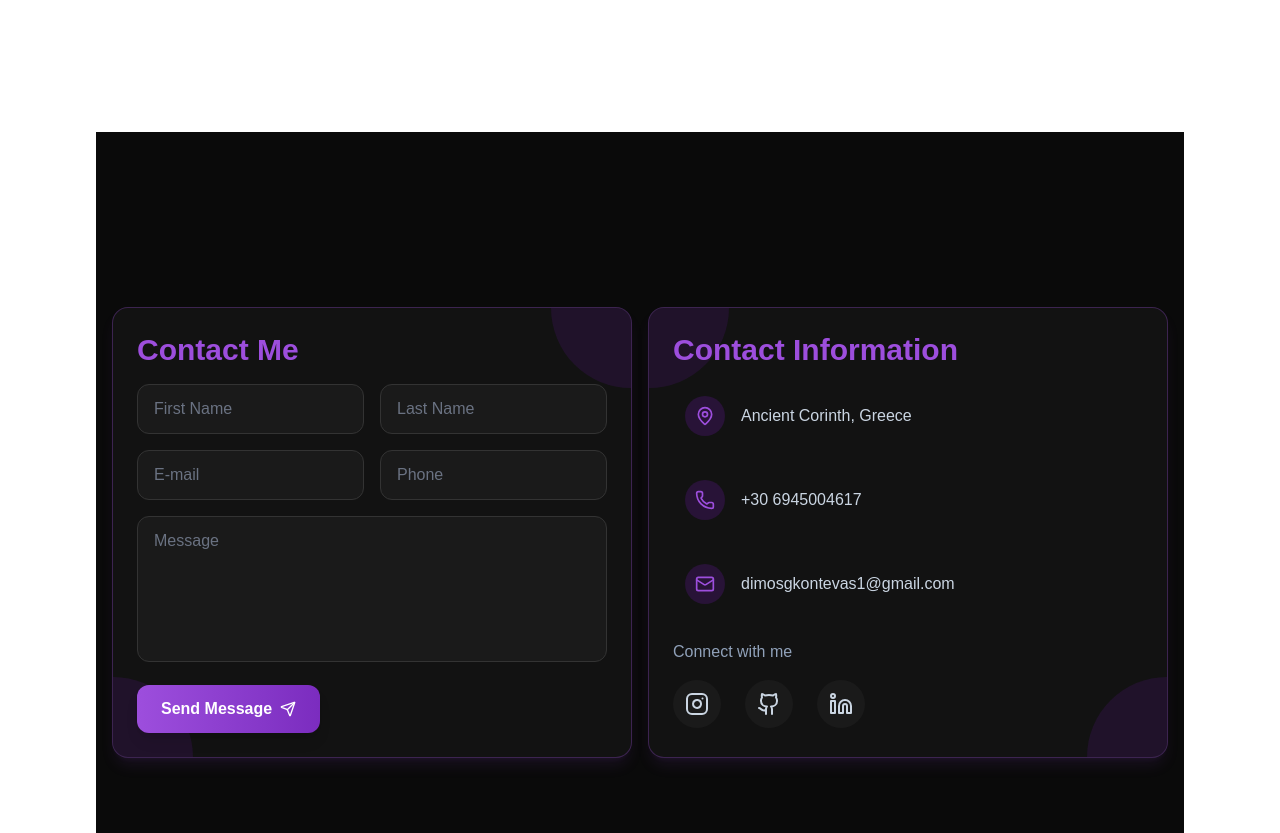
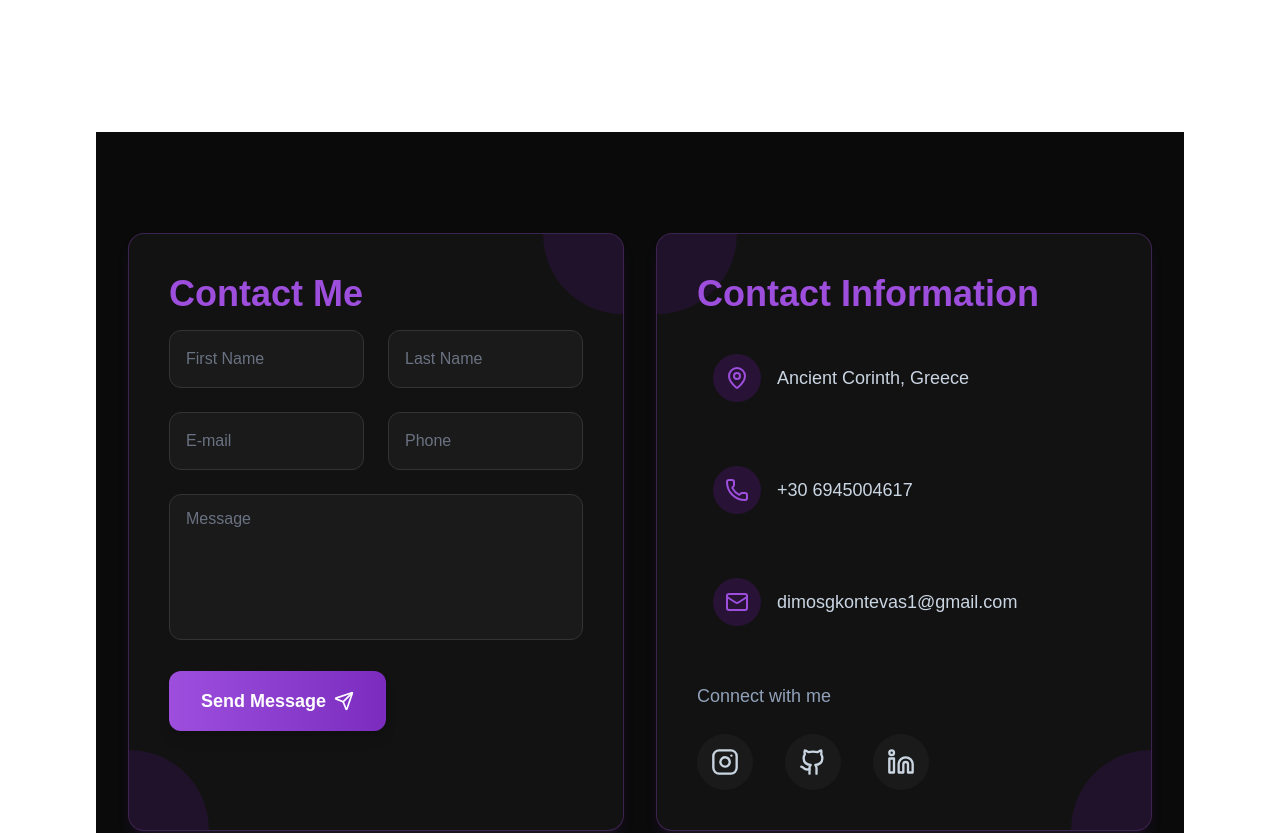
Before and after one commit to gkontevas/Portfolio, a Next.js app: page / in a window 1280 px wide. Shown: the part 2540-3373 px from the top of the page. Built offline with nearby package versions, Linux system fonts and the light colour scheme.

Commit message:
new commit

```diff
--- a/app/components/Contact.jsx
+++ b/app/components/Contact.jsx
@@ -4,7 +4,7 @@ import { useState, useRef } from "react"
 import Swal from "sweetalert2"
 import Link from "next/link"
 import { motion, useInView } from "framer-motion"
-import { MapPin, Phone, Mail, Instagram, Github, Linkedin, Send } from "lucide-react"
+import { MapPin, Phone, Mail, Instagram, Github, Linkedin, Send } from 'lucide-react'
 
 const ContactForm = () => {
   const [isSubmitting, setIsSubmitting] = useState(false)
@@ -101,9 +101,9 @@ const ContactForm = () => {
   }
 
   return (
-    <div className="min-h-screen w-full flex items-center justify-center bg-[#0A0A0A] py-4">
-      <div className="w-full px-0 sm:px-4 md:max-w-7xl">
-        <div className="flex flex-col md:flex-row gap-4">
+    <div className="min-h-screen w-full flex items-center justify-center bg-[#0A0A0A] py-4 px-0 sm:px-6 lg:px-8">
+      <div className="w-full max-w-full xl:max-w-[1400px] 2xl:max-w-[1600px]">
+        <div className="flex flex-col md:flex-row gap-4 md:gap-6 lg:gap-8">
           {/* Contact Form */}
           <motion.div
             ref={formContainerRef}
@@ -116,21 +116,21 @@ const ContactForm = () => {
             <div className="absolute -top-20 -right-20 w-40 h-40 rounded-full bg-purple-900/20"></div>
             <div className="absolute -bottom-20 -left-20 w-40 h-40 rounded-full bg-purple-900/20"></div>
 
-            <div className="p-6 space-y-5 relative z-10">
+            <div className="p-6 md:p-8 lg:p-10 space-y-5 relative z-10">
               <motion.h2
-                className="text-2xl sm:text-3xl font-bold text-[#9D4EDD] mb-4 text-center md:text-left"
+                className="text-2xl sm:text-3xl lg:text-4xl font-bold text-[#9D4EDD] mb-4 text-center md:text-left"
                 variants={itemVariants}
               >
                 Contact Me
               </motion.h2>
-              <form onSubmit={onSubmit} className="space-y-4">
-                <div className="grid grid-cols-1 sm:grid-cols-2 gap-4">
+              <form onSubmit={onSubmit} className="space-y-4 lg:space-y-6">
+                <div className="grid grid-cols-1 sm:grid-cols-2 gap-4 lg:gap-6">
                   <motion.div variants={formItemVariants}>
                     <input
                       type="text"
                       name="firstName"
                       placeholder="First Name"
-                      className="w-full px-4 py-3 bg-[#1A1A1A] border border-[#333333] rounded-xl focus:outline-none focus:ring-2 focus:ring-[#9D4EDD] focus:border-transparent text-slate-300 placeholder-gray-500 transition-all duration-200"
+                      className="w-full px-4 py-3 lg:py-4 bg-[#1A1A1A] border border-[#333333] rounded-xl focus:outline-none focus:ring-2 focus:ring-[#9D4EDD] focus:border-transparent text-slate-300 placeholder-gray-500 transition-all duration-200"
                       required
                     />
                   </motion.div>
@@ -139,18 +139,18 @@ const ContactForm = () => {
                       type="text"
                       name="lastName"
                       placeholder="Last Name"
-                      className="w-full px-4 py-3 bg-[#1A1A1A] border border-[#333333] rounded-xl focus:outline-none focus:ring-2 focus:ring-[#9D4EDD] focus:border-transparent text-slate-300 placeholder-gray-500 transition-all duration-200"
+                      className="w-full px-4 py-3 lg:py-4 bg-[#1A1A1A] border border-[#333333] rounded-xl focus:outline-none focus:ring-2 focus:ring-[#9D4EDD] focus:border-transparent text-slate-300 placeholder-gray-500 transition-all duration-200"
                       required
                     />
                   </motion.div>
                 </div>
-                <div className="grid grid-cols-1 sm:grid-cols-2 gap-4">
+                <div className="grid grid-cols-1 sm:grid-cols-2 gap-4 lg:gap-6">
                   <motion.div variants={formItemVariants}>
                     <input
                       type="email"
                       name="email"
                       placeholder="E-mail"
-                      className="w-full px-4 py-3 bg-[#1A1A1A] border border-[#333333] rounded-xl focus:outline-none focus:ring-2 focus:ring-[#9D4EDD] focus:border-transparent text-slate-300 placeholder-gray-500 transition-all duration-200"
+                      className="w-full px-4 py-3 lg:py-4 bg-[#1A1A1A] border border-[#333333] rounded-xl focus:outline-none focus:ring-2 focus:ring-[#9D4EDD] focus:border-transparent text-slate-300 placeholder-gray-500 transition-all duration-200"
                       required
                     />
                   </motion.div>
@@ -159,7 +159,7 @@ const ContactForm = () => {
                       type="tel"
                       name="phone"
                       placeholder="Phone"
-                      className="w-full px-4 py-3 bg-[#1A1A1A] border border-[#333333] rounded-xl focus:outline-none focus:ring-2 focus:ring-[#9D4EDD] focus:border-transparent text-slate-300 placeholder-gray-500 transition-all duration-200"
+                      className="w-full px-4 py-3 lg:py-4 bg-[#1A1A1A] border border-[#333333] rounded-xl focus:outline-none focus:ring-2 focus:ring-[#9D4EDD] focus:border-transparent text-slate-300 placeholder-gray-500 transition-all duration-200"
                       required
                     />
                   </motion.div>
@@ -176,7 +176,7 @@ const ContactForm = () => {
                 <motion.div className="flex justify-center md:justify-start">
                   <motion.button
                     type="submit"
-                    className="px-6 py-3 bg-gradient-to-r from-[#9D4EDD] to-[#7B2CBF] text-white rounded-xl font-semibold transition-all duration-200 shadow-lg disabled:opacity-70 flex items-center gap-2"
+                    className="px-6 py-3 lg:px-8 lg:py-4 bg-gradient-to-r from-[#9D4EDD] to-[#7B2CBF] text-white rounded-xl font-semibold transition-all duration-200 shadow-lg disabled:opacity-70 flex items-center gap-2 text-base lg:text-lg"
                     variants={buttonVariants}
                     whileHover="hover"
                     whileTap="tap"
@@ -186,15 +186,15 @@ const ContactForm = () => {
                       <>
                         <motion.div
                           animate={{ rotate: 360 }}
-                          transition={{ repeat: Number.POSITIVE_INFINITY, duration: 1, ease: "linear" }}
-                          className="w-5 h-5 border-2 border-white border-t-transparent rounded-full"
+                          transition={{ repeat: Infinity, duration: 1, ease: "linear" }}
+                          className="w-5 h-5 lg:w-6 lg:h-6 border-2 border-white border-t-transparent rounded-full"
                         />
                         <span>Sending...</span>
                       </>
                     ) : (
                       <>
                         <span>Send Message</span>
-                        <Send size={16} />
+                        <Send size={16} className="lg:w-5 lg:h-5" />
                       </>
                     )}
                   </motion.button>
@@ -215,60 +215,63 @@ const ContactForm = () => {
             <div className="absolute -top-20 -left-20 w-40 h-40 rounded-full bg-purple-900/20"></div>
             <div className="absolute -bottom-20 -right-20 w-40 h-40 rounded-full bg-purple-900/20"></div>
 
-            <div className="p-6 space-y-6 relative z-10">
-              <div className="space-y-5">
+            <div className="p-6 md:p-8 lg:p-10 space-y-6 lg:space-y-10 relative z-10">
+              <div className="space-y-5 lg:space-y-8">
                 <motion.h2
-                  className="text-2xl sm:text-3xl font-bold text-[#9D4EDD] mb-4 text-center md:text-left"
+                  className="text-2xl sm:text-3xl lg:text-4xl font-bold text-[#9D4EDD] mb-4 lg:mb-6 text-center md:text-left"
                   variants={itemVariants}
                 >
                   Contact Information
                 </motion.h2>
-                <div className="space-y-5 text-slate-300">
+                <div className="space-y-5 lg:space-y-8 text-slate-300">
                   <motion.div
-                    className="flex items-center gap-4 p-3 rounded-xl hover:bg-[#1A1A1A] transition-all duration-300"
+                    className="flex items-center gap-4 p-3 lg:p-4 rounded-xl hover:bg-[#1A1A1A] transition-all duration-300"
                     variants={itemVariants}
                     whileHover={{ x: 5 }}
                   >
-                    <div className="flex-shrink-0 flex items-center justify-center w-10 h-10 rounded-full bg-purple-900/30">
-                      <MapPin className="h-5 w-5 text-[#9D4EDD]" />
+                    <div className="flex-shrink-0 flex items-center justify-center w-10 h-10 lg:w-12 lg:h-12 rounded-full bg-purple-900/30">
+                      <MapPin className="h-5 w-5 lg:h-6 lg:w-6 text-[#9D4EDD]" />
                     </div>
-                    <span>Ancient Corinth, Greece</span>
+                    <span className="text-base lg:text-lg">Ancient Corinth, Greece</span>
                   </motion.div>
                   <motion.div
-                    className="flex items-center gap-4 p-3 rounded-xl hover:bg-[#1A1A1A] transition-all duration-300"
+                    className="flex items-center gap-4 p-3 lg:p-4 rounded-xl hover:bg-[#1A1A1A] transition-all duration-300"
                     variants={itemVariants}
                     whileHover={{ x: 5 }}
                   >
-                    <div className="flex-shrink-0 flex items-center justify-center w-10 h-10 rounded-full bg-purple-900/30">
-                      <Phone className="h-5 w-5 text-[#9D4EDD]" />
+                    <div className="flex-shrink-0 flex items-center justify-center w-10 h-10 lg:w-12 lg:h-12 rounded-full bg-purple-900/30">
+                      <Phone className="h-5 w-5 lg:h-6 lg:w-6 text-[#9D4EDD]" />
                     </div>
-                    <span>+30 6945004617</span>
+                    <span className="text-base lg:text-lg">+30 6945004617</span>
                   </motion.div>
                   <motion.div
-                    className="flex items-center gap-4 p-3 rounded-xl hover:bg-[#1A1A1A] transition-all duration-300"
+                    className="flex items-center gap-4 p-3 lg:p-4 rounded-xl hover:bg-[#1A1A1A] transition-all duration-300"
                     variants={itemVariants}
                     whileHover={{ x: 5 }}
                   >
-                    <div className="flex-shrink-0 flex items-center justify-center w-10 h-10 rounded-full bg-purple-900/30">
-                      <Mail className="h-5 w-5 text-[#9D4EDD]" />
+                    <div className="flex-shrink-0 flex items-center justify-center w-10 h-10 lg:w-12 lg:h-12 rounded-full bg-purple-900/30">
+                      <Mail className="h-5 w-5 lg:h-6 lg:w-6 text-[#9D4EDD]" />
                     </div>
-                    <span className="break-all">dimosgkontevas1@gmail.com</span>
+                    <span className="break-all text-base lg:text-lg">dimosgkontevas1@gmail.com</span>
                   </motion.div>
                 </div>
               </div>
 
-              <motion.div className="space-y-4" variants={containerVariants}>
-                <motion.p className="text-slate-400 font-medium text-center md:text-left" variants={itemVariants}>
+              <motion.div className="space-y-4 lg:space-y-6" variants={containerVariants}>
+                <motion.p
+                  className="text-slate-400 font-medium text-center md:text-left text-base lg:text-lg"
+                  variants={itemVariants}
+                >
                   Connect with me
                 </motion.p>
-                <div className="flex justify-center md:justify-start gap-6">
+                <div className="flex justify-center md:justify-start gap-6 lg:gap-8">
                   <motion.div variants={itemVariants} whileHover="hover" initial="initial">
                     <Link
                       href="https://www.instagram.com/gkontevas_/"
-                      className="flex items-center justify-center w-12 h-12 rounded-full bg-[#1A1A1A] text-slate-300 hover:bg-purple-900/30 transition-all duration-300"
+                      className="flex items-center justify-center w-12 h-12 lg:w-14 lg:h-14 rounded-full bg-[#1A1A1A] text-slate-300 hover:bg-purple-900/30 transition-all duration-300"
                     >
                       <motion.div variants={socialVariants}>
-                        <Instagram size={24} />
+                        <Instagram size={24} className="lg:w-7 lg:h-7" />
                       </motion.div>
                     </Link>
                   </motion.div>
@@ -276,10 +279,10 @@ const ContactForm = () => {
                   <motion.div variants={itemVariants} whileHover="hover" initial="initial">
                     <Link
                       href="https://github.com/gkontevas"
-                      className="flex items-center justify-center w-12 h-12 rounded-full bg-[#1A1A1A] text-slate-300 hover:bg-purple-900/30 transition-all duration-300"
+                      className="flex items-center justify-center w-12 h-12 lg:w-14 lg:h-14 rounded-full bg-[#1A1A1A] text-slate-300 hover:bg-purple-900/30 transition-all duration-300"
                     >
                       <motion.div variants={socialVariants}>
-                        <Github size={24} />
+                        <Github size={24} className="lg:w-7 lg:h-7" />
                       </motion.div>
                     </Link>
                   </motion.div>
@@ -287,10 +290,10 @@ const ContactForm = () => {
                   <motion.div variants={itemVariants} whileHover="hover" initial="initial">
                     <Link
                       href="https://www.linkedin.com/in/dimos-gkontevas-bb87a22b3/"
-                      className="flex items-center justify-center w-12 h-12 rounded-full bg-[#1A1A1A] text-slate-300 hover:bg-purple-900/30 transition-all duration-300"
+                      className="flex items-center justify-center w-12 h-12 lg:w-14 lg:h-14 rounded-full bg-[#1A1A1A] text-slate-300 hover:bg-purple-900/30 transition-all duration-300"
                     >
                       <motion.div variants={socialVariants}>
-                        <Linkedin size={24} />
+                        <Linkedin size={24} className="lg:w-7 lg:h-7" />
                       </motion.div>
                     </Link>
                   </motion.div>
```
